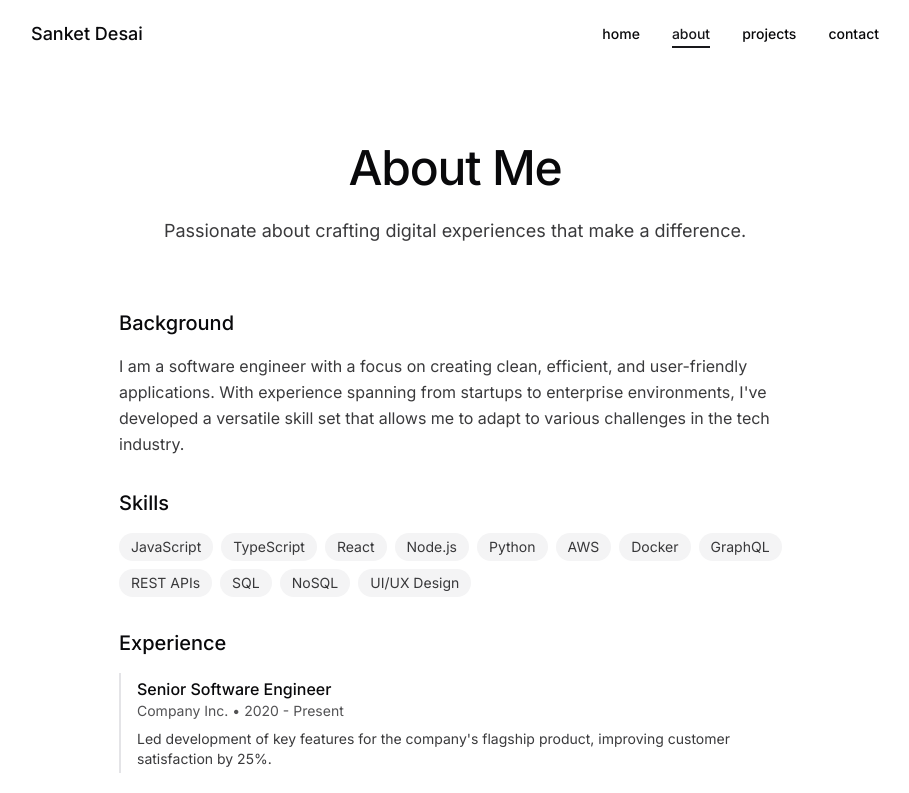
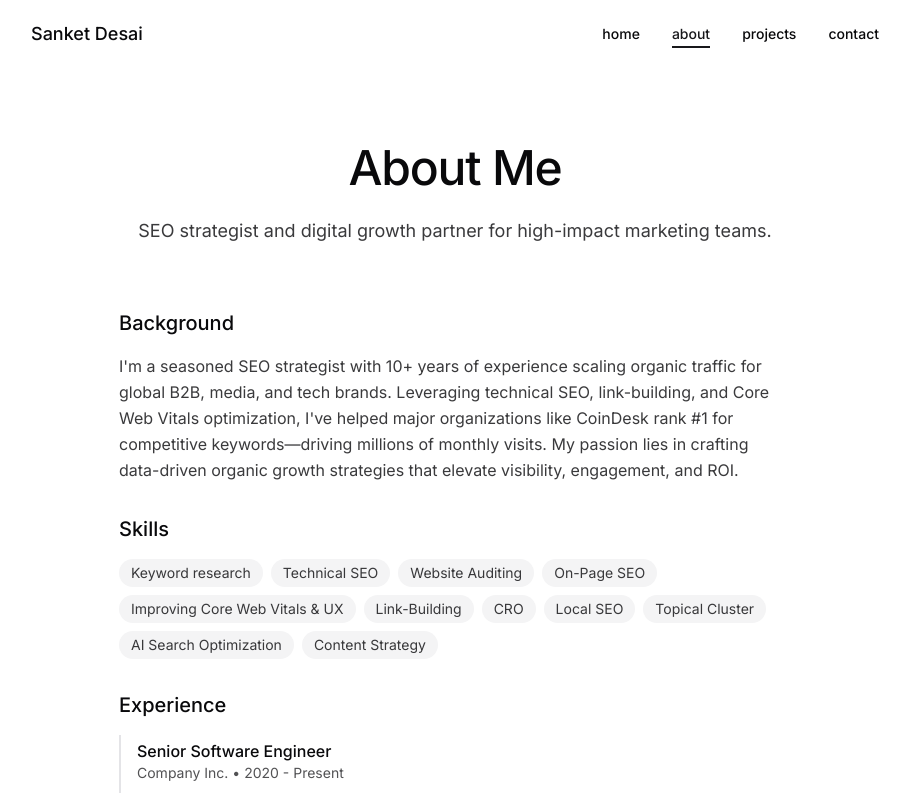
Before and after one commit to sad160130/seamless-site-replica, a React (Vite) app: page /about in a window 1280 px wide. Shown: the top 793 px of the page, without its empty margins (185-1094 px from the left). Built offline with nearby package versions, Linux system fonts and the light colour scheme.

Commit message:
Update text on About page
Updates the text content on the About page, including the hero description, background information, and skills list.

```diff
--- a/src/pages/About.tsx
+++ b/src/pages/About.tsx
@@ -9,7 +9,7 @@ const About = () => {
       <div className="pt-20">
         <Hero
           title="About Me"
-          description="Passionate about crafting digital experiences that make a difference."
+          description="SEO strategist and digital growth partner for high-impact marketing teams."
         />
 
         <div className="container-custom mt-16">
@@ -27,7 +27,7 @@ const About = () => {
               >
                 <h2 className="text-xl font-medium mb-4">Background</h2>
                 <p className="text-foreground/80 leading-relaxed">
-                  I am a software engineer with a focus on creating clean, efficient, and user-friendly applications. With experience spanning from startups to enterprise environments, I've developed a versatile skill set that allows me to adapt to various challenges in the tech industry.
+                  I'm a seasoned SEO strategist with 10+ years of experience scaling organic traffic for global B2B, media, and tech brands. Leveraging technical SEO, link-building, and Core Web Vitals optimization, I've helped major organizations like CoinDesk rank #1 for competitive keywords—driving millions of monthly visits. My passion lies in crafting data-driven organic growth strategies that elevate visibility, engagement, and ROI.
                 </p>
               </motion.div>
 
@@ -38,7 +38,7 @@ const About = () => {
               >
                 <h2 className="text-xl font-medium mb-4">Skills</h2>
                 <div className="flex flex-wrap gap-2">
-                  {['JavaScript', 'TypeScript', 'React', 'Node.js', 'Python', 'AWS', 'Docker', 'GraphQL', 'REST APIs', 'SQL', 'NoSQL', 'UI/UX Design'].map((skill) => (
+                  {['Keyword research', 'Technical SEO', 'Website Auditing', 'On-Page SEO', 'Improving Core Web Vitals & UX', 'Link-Building', 'CRO', 'Local SEO', 'Topical Cluster', 'AI Search Optimization', 'Content Strategy'].map((skill) => (
                     <span key={skill} className="text-sm px-3 py-1 bg-secondary rounded-full text-foreground/80">
                       {skill}
                     </span>
```
